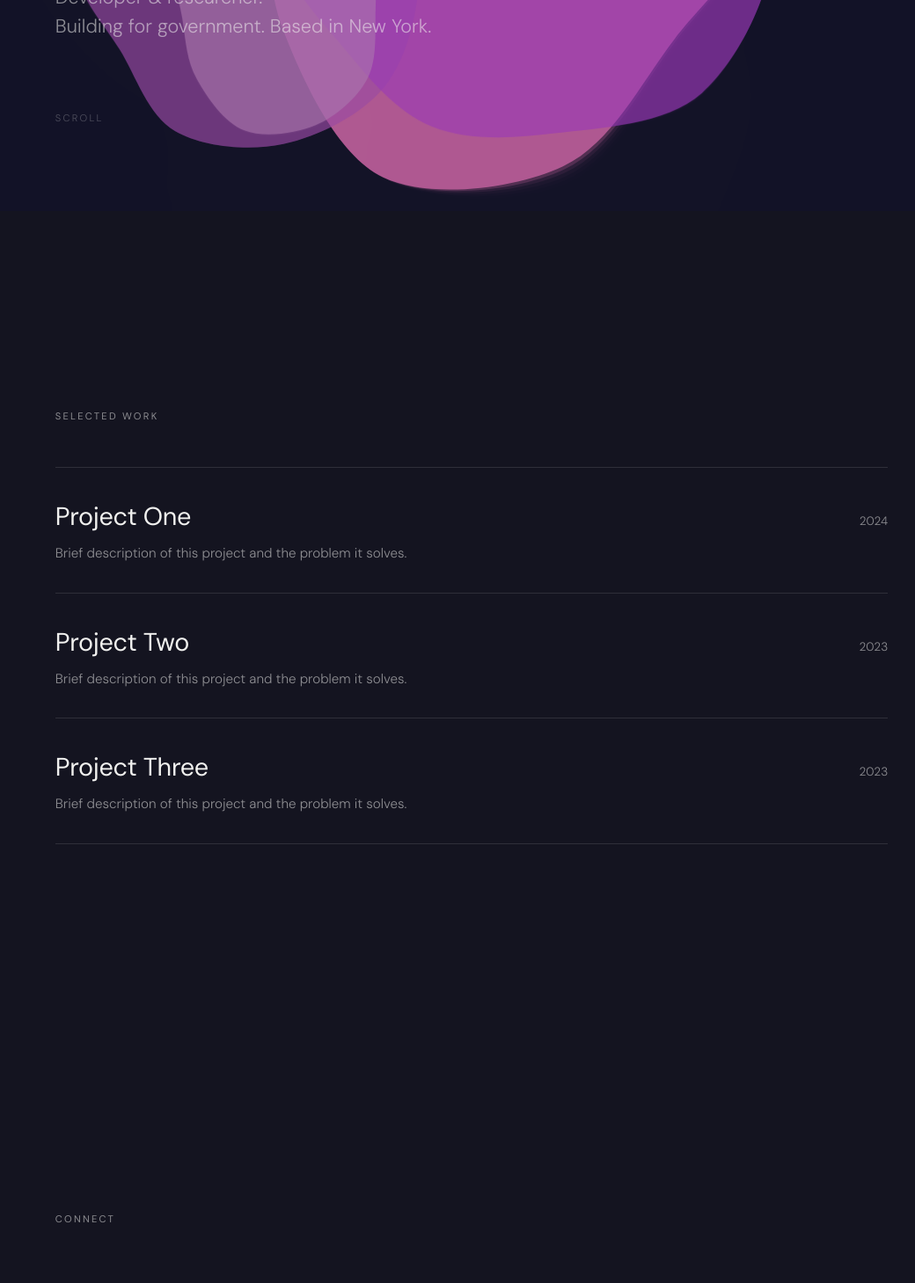
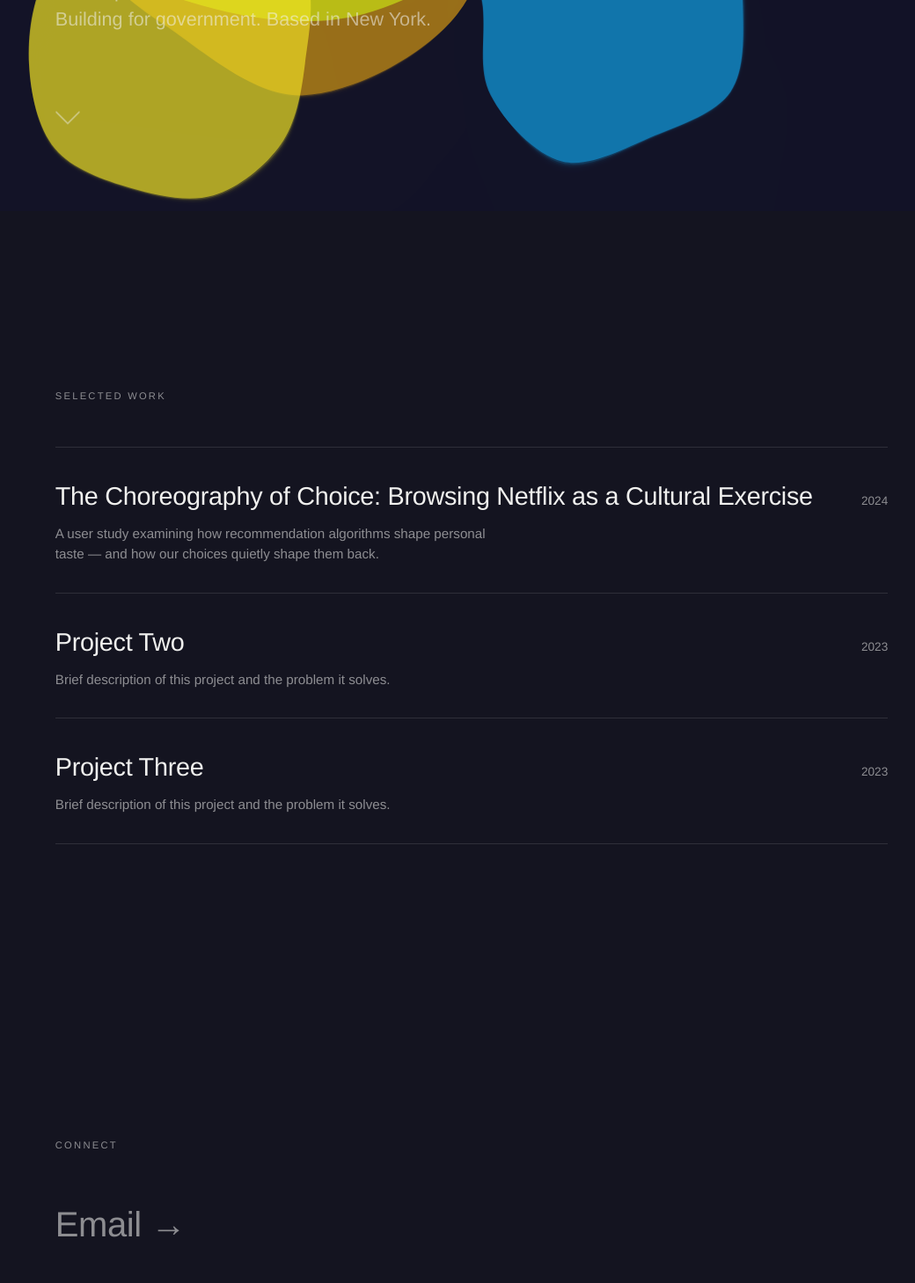
Before and after one commit to k80ambrose/homepage, a React (Vite) app: page / in a window 1280 px wide. Shown: the part 560-2019 px from the top of the page at 88% size, without its empty margins (104-1144 px from the left). Built offline with nearby package versions, Linux system fonts and the light colour scheme.

Commit message:
changed up blobs a bit

```diff
--- a/index.html
+++ b/index.html
@@ -4,9 +4,6 @@
     <meta charset="UTF-8" />
     <meta name="viewport" content="width=device-width, initial-scale=1.0" />
     <title>Kate Ambrose</title>
-    <link rel="preconnect" href="https://fonts.googleapis.com" />
-    <link rel="preconnect" href="https://fonts.gstatic.com" crossorigin />
-    <link href="https://fonts.googleapis.com/css2?family=DM+Sans:ital,opsz,wght@0,9..40,300;0,9..40,400;0,9..40,500;1,9..40,300&display=swap" rel="stylesheet" />
   </head>
   <body>
     <div id="root"></div>
--- a/src/components/BlobCanvas.jsx
+++ b/src/components/BlobCanvas.jsx
@@ -31,9 +31,24 @@
           this.noiseScale = p.random(0.5, 1.1)
           this.noiseOffset = p.random(1000)
           this.numPoints = 10
-          this.r = p.random(100, 255)
-          this.g = p.random(50, 180)
-          this.b = p.random(150, 255)
+          const family = p.floor(p.random(4))
+          if (family === 0) {        // blue
+            this.r = p.random(0, 60)
+            this.g = p.random(80, 180)
+            this.b = p.random(180, 255)
+          } else if (family === 1) { // green
+            this.r = p.random(0, 80)
+            this.g = p.random(180, 255)
+            this.b = p.random(60, 160)
+          } else if (family === 2) { // yellow
+            this.r = p.random(200, 255)
+            this.g = p.random(200, 255)
+            this.b = p.random(0, 60)
+          } else {                   // orange
+            this.r = p.random(210, 255)
+            this.g = p.random(100, 170)
+            this.b = p.random(0, 40)
+          }
         }
 
         move() {
--- a/src/components/Connect.jsx
+++ b/src/components/Connect.jsx
@@ -1,7 +1,8 @@
 const links = [
   { label: 'Email', href: 'mailto:katiegambrose@gmail.com' },
   { label: 'GitHub', href: 'https://github.com/your-username' },
-  { label: 'LinkedIn', href: 'https://linkedin.com/in/your-username' },
+  { label: 'LinkedIn', href: 'https://www.linkedin.com/in/k8ambrose/' },
+  { label: 'Spotify', href: 'https://open.spotify.com/user/katiegambrose?si=18c0034f6d304ba8' },
   { label: 'Photography', href: 'https://your-photography-site.com' },
 ]
 
--- a/src/components/Hero.jsx
+++ b/src/components/Hero.jsx
@@ -1,14 +1,27 @@
+import { useState, useEffect } from 'react'
+
 export default function Hero() {
+  const [faded, setFaded] = useState(false)
+
+  useEffect(() => {
+    const onScroll = () => setFaded(window.scrollY > 30)
+    window.addEventListener('scroll', onScroll, { passive: true })
+    return () => window.removeEventListener('scroll', onScroll)
+  }, [])
+
   return (
     <section className="hero">
-      <div className="hero-name">
-        <h1>Kate<br />Ambrose</h1>
-      </div>
+      <h1>Kate<br />Ambrose</h1>
       <p className="hero-tagline">
         Developer &amp; researcher.<br />
         Building for government. Based in New York.
       </p>
-      <div className="scroll-hint" aria-hidden="true">scroll</div>
+
+      <div className={`scroll-hint${faded ? ' scroll-hint--faded' : ''}`} aria-hidden="true">
+        <svg width="28" height="16" viewBox="0 0 28 16" fill="none">
+          <path d="M1 1L14 14L27 1" stroke="currentColor" strokeWidth="1.5" strokeLinecap="round" strokeLinejoin="round"/>
+        </svg>
+      </div>
     </section>
   )
 }
--- a/src/components/Work.jsx
+++ b/src/components/Work.jsx
@@ -1,7 +1,7 @@
 const projects = [
   {
-    title: 'Project One',
-    description: 'Brief description of this project and the problem it solves.',
+    title: 'The Choreography of Choice: Browsing Netflix as a Cultural Exercise',
+    description: 'A user study examining how recommendation algorithms shape personal taste — and how our choices quietly shape them back.',
     href: '#',
     year: '2024',
   },
--- a/src/index.css
+++ b/src/index.css
@@ -2,7 +2,7 @@
   --bg: #141420;
   --text: #f0f0ee;
   --muted: rgba(240, 240, 238, 0.55);
-  --accent: #c4a8f5;
+  --accent: #7dd9a8;
   --border: rgba(240, 240, 238, 0.12);
 }
 
@@ -19,7 +19,7 @@
 body {
   background: var(--bg);
   color: var(--text);
-  font-family: 'DM Sans', system-ui, -apple-system, sans-serif;
+  font-family: 'Helvetica Neue', Helvetica, Arial, sans-serif;
   font-weight: 300;
   line-height: 1.6;
   overflow-x: hidden;
@@ -78,12 +78,21 @@
 }
 
 .scroll-hint {
-  font-size: 0.7rem;
-  letter-spacing: 0.2em;
-  text-transform: uppercase;
   color: var(--muted);
-  opacity: 0.5;
+  opacity: 1;
+  transition: opacity 0.6s ease;
+  animation: chevron-bounce 2.2s ease-in-out infinite;
   margin-top: 3rem;
+  width: fit-content;
+}
+
+.scroll-hint--faded {
+  opacity: 0;
+}
+
+@keyframes chevron-bounce {
+  0%, 100% { transform: translateY(0); }
+  50%       { transform: translateY(8px); }
 }
 
 /* ─── section label ──────────────────────────────────────── */
```
